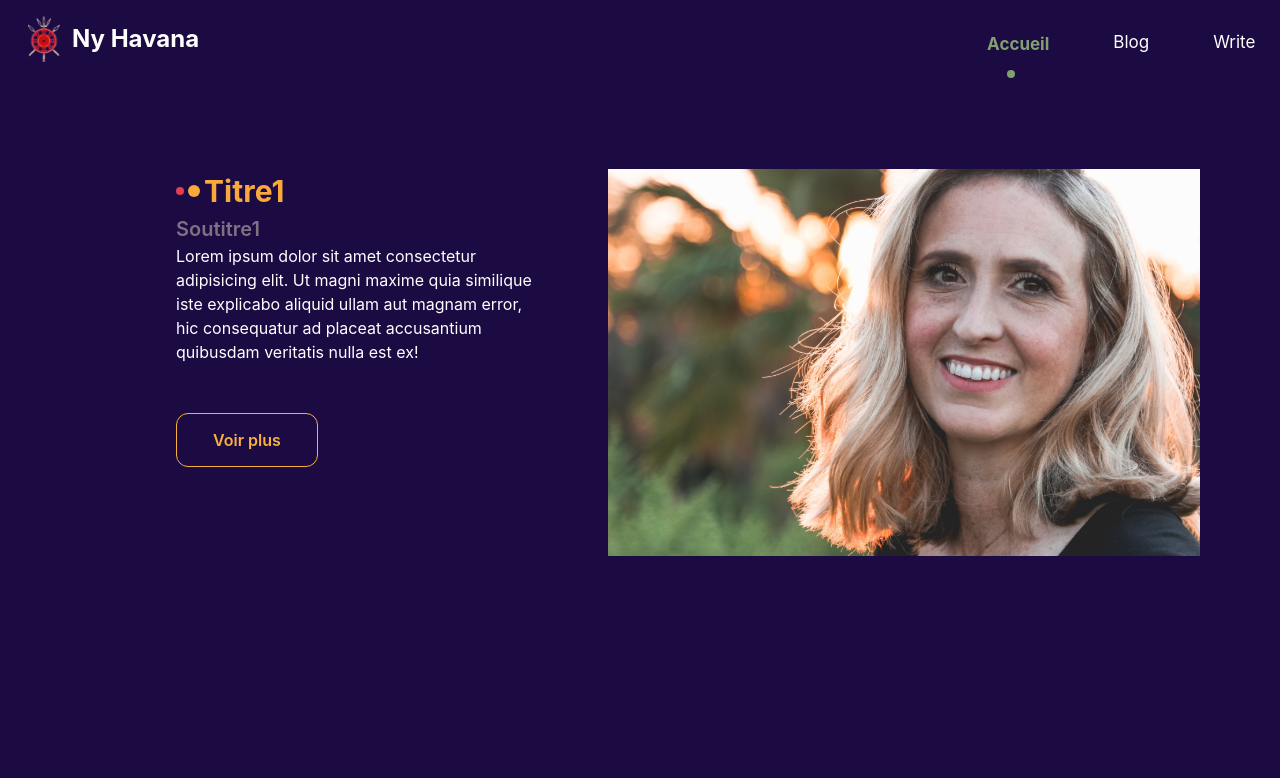
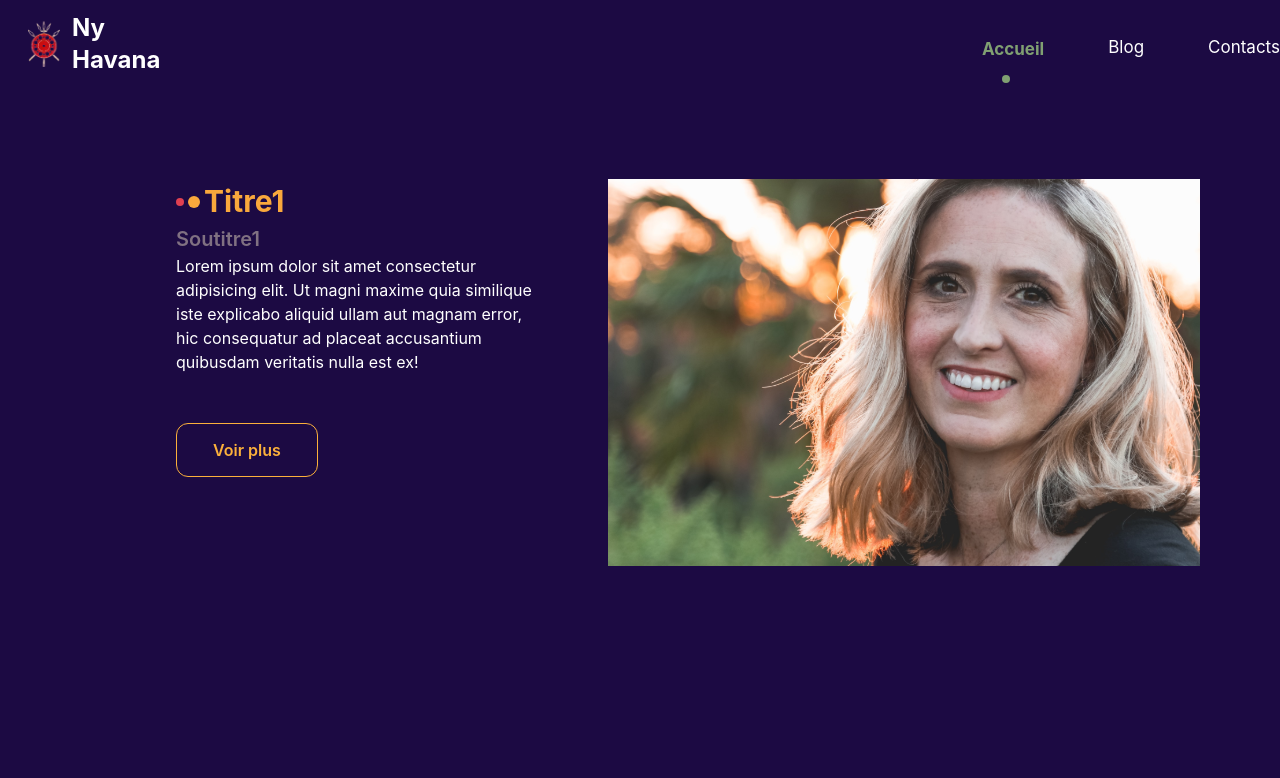
Before and after one commit to rakotoarisonlandry/Ny_Havana, a React (Create React App) app: page /blog in a window 1280 px wide. Shown: the top 778 px of the page. Built offline with nearby package versions, Linux system fonts and the light colour scheme.

Commit message:
add Contact , register and Login Page

```diff
--- a/src/components/Header.jsx
+++ b/src/components/Header.jsx
@@ -14,7 +14,7 @@
           <div className="w-2 h-2 bg-[#80a072] ml-5  rounded-full relative"></div>
         </Link>
         <Link to="/blog">Blog</Link>
-        <Link to="/write">Write</Link>
+        <Link to="/contact">Contacts</Link>
       </ul>
     </div>
   );
--- /dev/null
+++ b/src/pages/Contact.jsx
@@ -0,0 +1,9 @@
+import React from 'react'
+
+function Contact() {
+  return (
+    <div>Contact</div>
+  )
+}
+
+export default Contact
--- a/src/pages/Home.jsx
+++ b/src/pages/Home.jsx
@@ -6,7 +6,7 @@
 import ImageComponent from "../components/ImageComponent";
 import { Link } from "react-router-dom";
 import iconify from "../img/Inconify.svg";
-import HomeComponent from "../components/HomeComponent";
+import HomeComponent from "./Blog";
 
 
 function Home() {
@@ -40,14 +40,14 @@
           </Typography>
           <div className="flex space-x-4 pt-10">
             <Link
-              to=""
+              to="/blog"
               className="pt-4 pb-4 pl-9 pr-9 flex select-none  space-x-3  rounded-xl text-[#fff]  font-bold bg-gradient-to-r from-[#D4145A] to-[#FBB03B]"
             >
               <p>Lire la suite</p>
               <img src={iconify} alt="inconify" className="w-5 pt-1" />
             </Link>
             <Link
-              to=""
+              to="/contact"
               className="text-[#FBB03B] font-semibold select-none rounded-xl border-[1px] border-[#FBB03B] pt-4 pb-4 pl-9 pr-9"
             >
               Contactez-nous
```
Also changed, not shown: src/App.jsx (+9 -2 lines), src/pages/Blog.jsx (renamed from src/components/HomeComponent.jsx), src/pages/Login.jsx (renamed from src/pages/Form.jsx), src/pages/Register.jsx (added).
